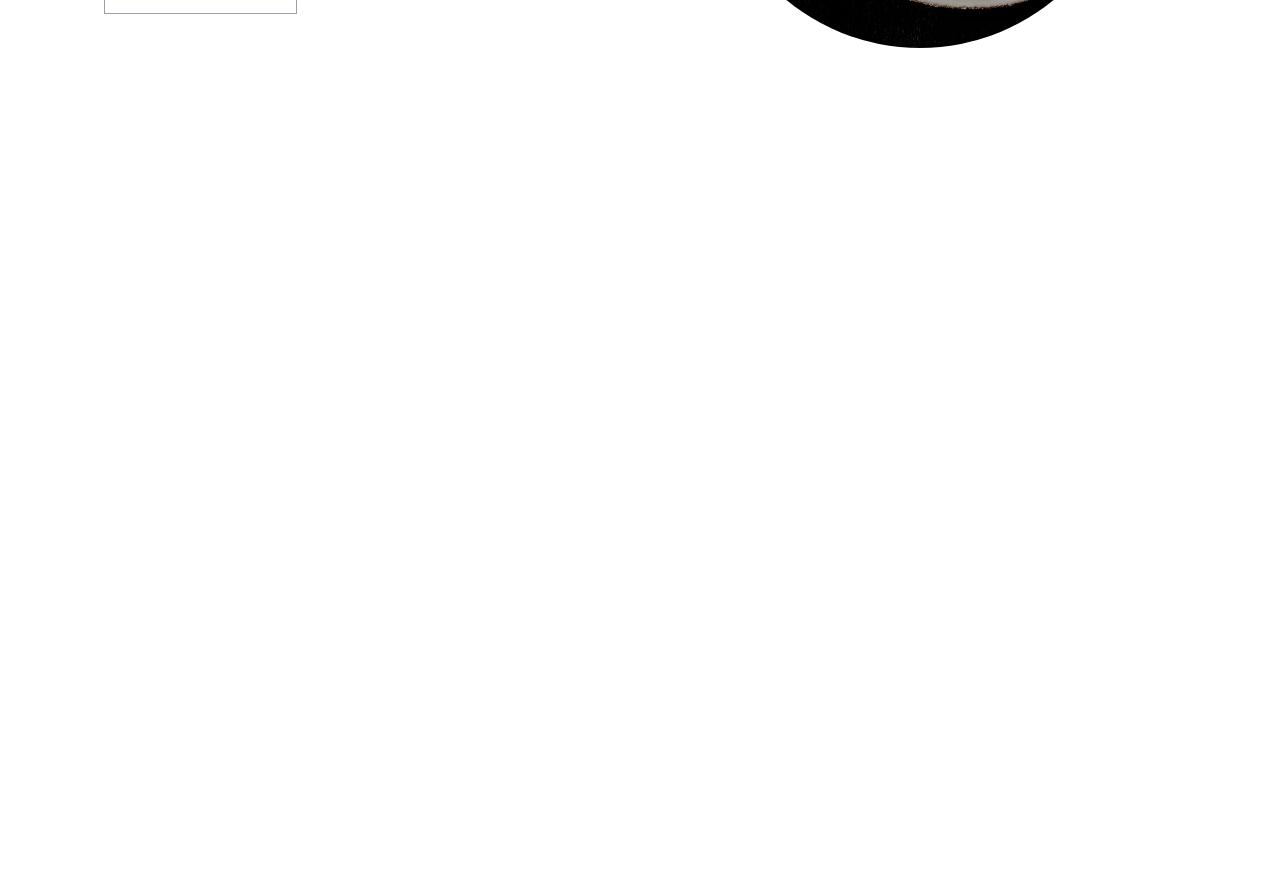
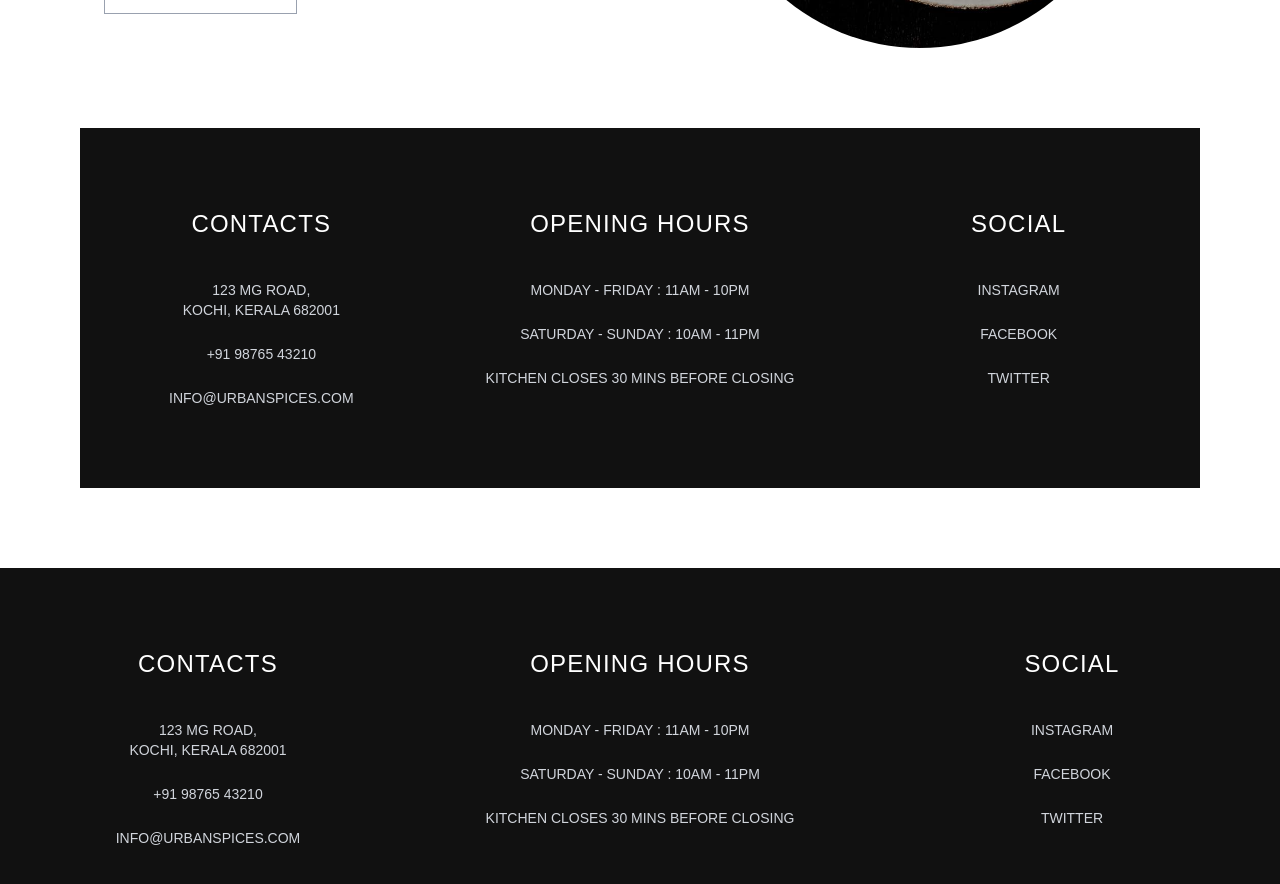
Before and after one commit to Amalr12/Urban-Spice, a Next.js app: page / in a window 1280 px wide. Shown: the part 2500-3384 px from the top of the page. Before the commit the page ends 2708 px from the top, so only its background shows below. Built offline with nearby package versions, Linux system fonts and the light colour scheme.

Commit message:
implement the footer section

```diff
--- a/app/components/pages/contacts/booking.tsx
+++ b/app/components/pages/contacts/booking.tsx
@@ -37,7 +37,7 @@ export default function BookingPage() {
     <main>
 
       {/* Hero */}
-      <section className="relative h-[45vh] bg-[url('/booking.jpg')] bg-cover bg-center">
+      <section className="relative h-[45vh] bg-[url('/booking.jpg')] bg-cover bg-center mt-10 md:mt-5">
         <div className="absolute inset-0 bg-black/60" />
 
         <div className="relative flex h-full items-center justify-center">
--- a/app/components/ui/footer.tsx
+++ b/app/components/ui/footer.tsx
@@ -0,0 +1,92 @@
+import Link from "next/link";
+
+export default function Footer() {
+  return (
+    <footer className="bg-[#111111] text-white py-20">
+      <div className="max-w-7xl mx-auto px-6">
+
+        <div className="grid grid-cols-1 md:grid-cols-3 gap-16 text-center">
+
+          {/* Contacts */}
+
+          <div>
+            <h2 className="md:text-2xl text-xl uppercase tracking-wider font-light mb-10">
+              Contacts
+            </h2>
+
+            <div className="space-y-6 text-gray-300 uppercase md:text-sm text-xs">
+
+              <p>
+                123 MG Road,
+                <br />
+                Kochi, Kerala 682001
+              </p>
+
+              <p>+91 98765 43210</p>
+
+              <p>info@urbanspices.com</p>
+
+            </div>
+          </div>
+
+          {/* Opening Hours */}
+
+          <div>
+
+            <h2 className="md:text-2xl text-xl uppercase tracking-wider font-light mb-10">
+              Opening Hours
+            </h2>
+
+            <div className="space-y-6 text-gray-300 uppercase md:text-sm text-xs">
+
+              <p>Monday - Friday : 11AM - 10PM</p>
+
+              <p>Saturday - Sunday : 10AM - 11PM</p>
+
+              <p>Kitchen closes 30 mins before closing</p>
+
+            </div>
+
+          </div>
+
+          {/* Social */}
+
+          <div>
+
+            <h2 className="md:text-2xl text-xl uppercase tracking-wider font-light mb-10">
+              Social
+            </h2>
+
+            <div className="space-y-6 text-xs md:text-sm">
+
+              <Link
+                href="#"
+                className="block text-gray-300 uppercase hover:text-orange-400 transition"
+              >
+                Instagram
+              </Link>
+
+              <Link
+                href="#"
+                className="block text-gray-300 uppercase hover:text-orange-400 transition"
+              >
+                Facebook
+              </Link>
+
+              <Link
+                href="#"
+                className="block text-gray-300 uppercase hover:text-orange-400 transition"
+              >
+                Twitter
+              </Link>
+
+            </div>
+
+          </div>
+
+        </div>
+
+      </div>
+    </footer>
+  );
+}
--- a/app/layout.tsx
+++ b/app/layout.tsx
@@ -5,6 +5,7 @@ import localFont from "next/font/local";
 import "aos/dist/aos.css";
 import AosProvider from "./components/AosProvider";
 import Navbar from "./components/ui/Navbar";
+import Footer from "./components/ui/footer";
 
 const onest = Onest({
   subsets: ["latin"],
@@ -39,6 +40,7 @@ export default function RootLayout({
       <body className="min-h-full flex flex-col ">
         <Navbar />
         <AosProvider>{children}</AosProvider>
+        <Footer />
       </body>
     </html>
   );
--- a/app/page.tsx
+++ b/app/page.tsx
@@ -1,6 +1,7 @@
 import Hero from "./components/pages/home/hero";
 import HomeAbout from "./components/pages/home/home-about";
 import ImageSection from "./components/pages/home/img-section";
+import Footer from "./components/ui/footer";
 
 export default function Home() {
   return (
@@ -8,6 +9,7 @@ export default function Home() {
       <Hero />
       <HomeAbout />
       <ImageSection />
+      <Footer />
     </div>
   );
 }
```
